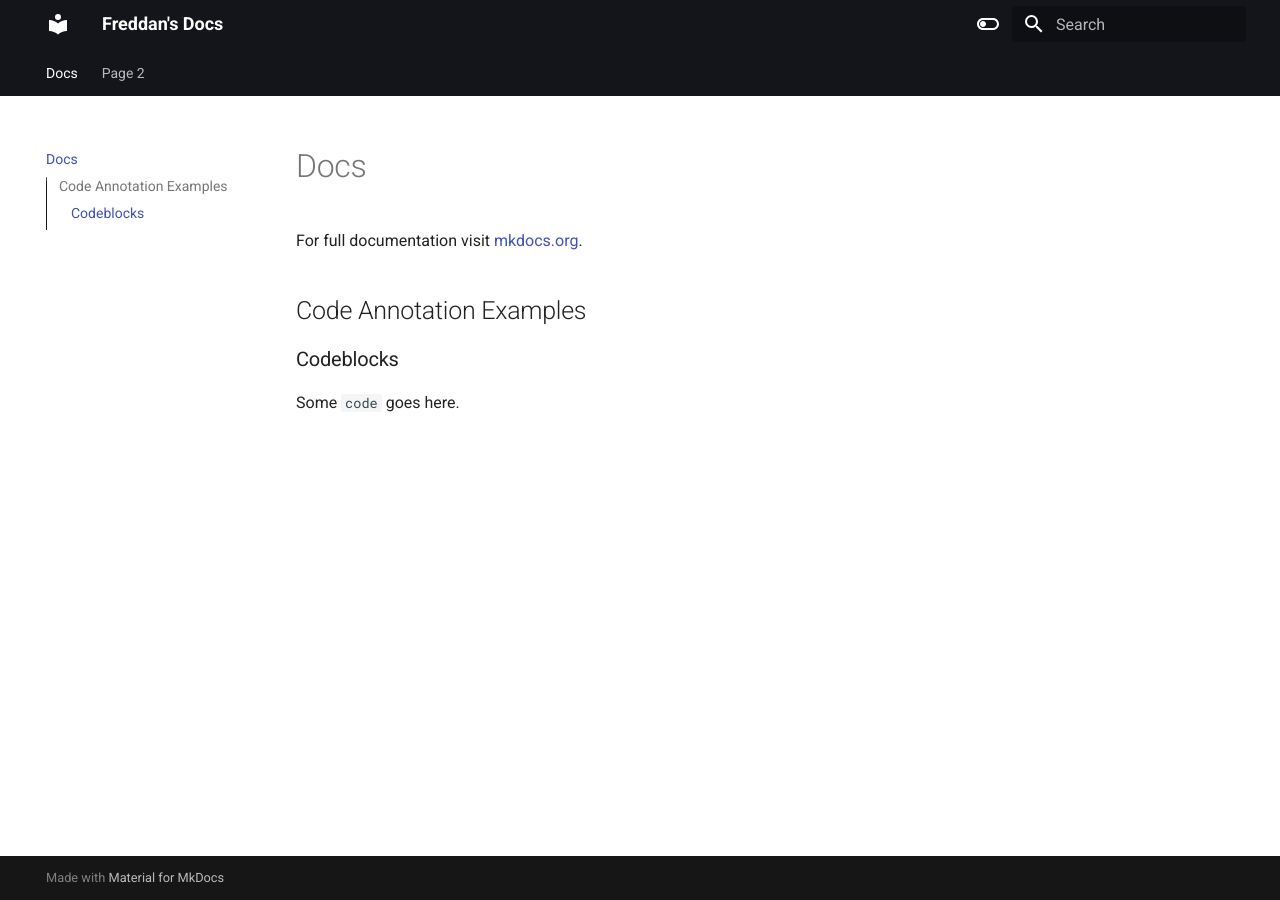
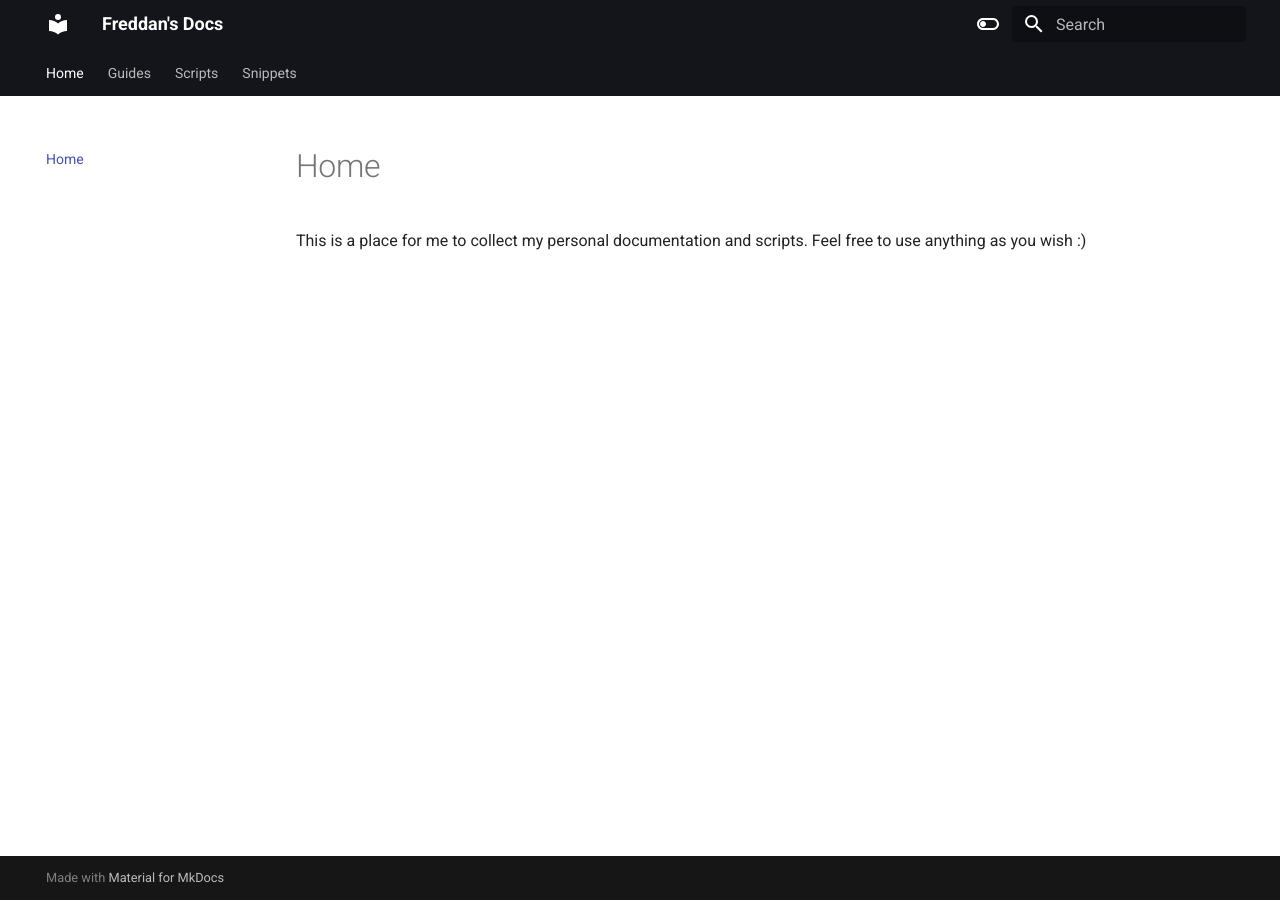
Before and after one commit to fredrikscode/docs, an MkDocs documentation site: the page built from docs/index.md, in a window 1280 px wide. Built offline with MkDocs 1.6.1 and Material for MkDocs 9.7.7, drawn with Linux system fonts in a browser that asks for light colours.

Commit message:
Change home, add pages

```diff
--- a/docs/index.md
+++ b/docs/index.md
@@ -1,9 +1,3 @@
-# Docs
+# Home
 
-For full documentation visit [mkdocs.org](https://www.mkdocs.org).
-
-## Code Annotation Examples
-
-### Codeblocks
-
-Some `code` goes here.
+This is a place for me to collect my personal documentation and scripts. Feel free to use anything as you wish :)
--- a/docs/page2.md
+++ /dev/null
@@ -1,5 +0,0 @@
-# Page 2
-
-## Another heading
-
-Example text
```
Also changed, not shown: docs/guides.md (added, +3 -0 lines), docs/scripts.md (added, +3 -0 lines), docs/snippets.md (added, +3 -0 lines).
